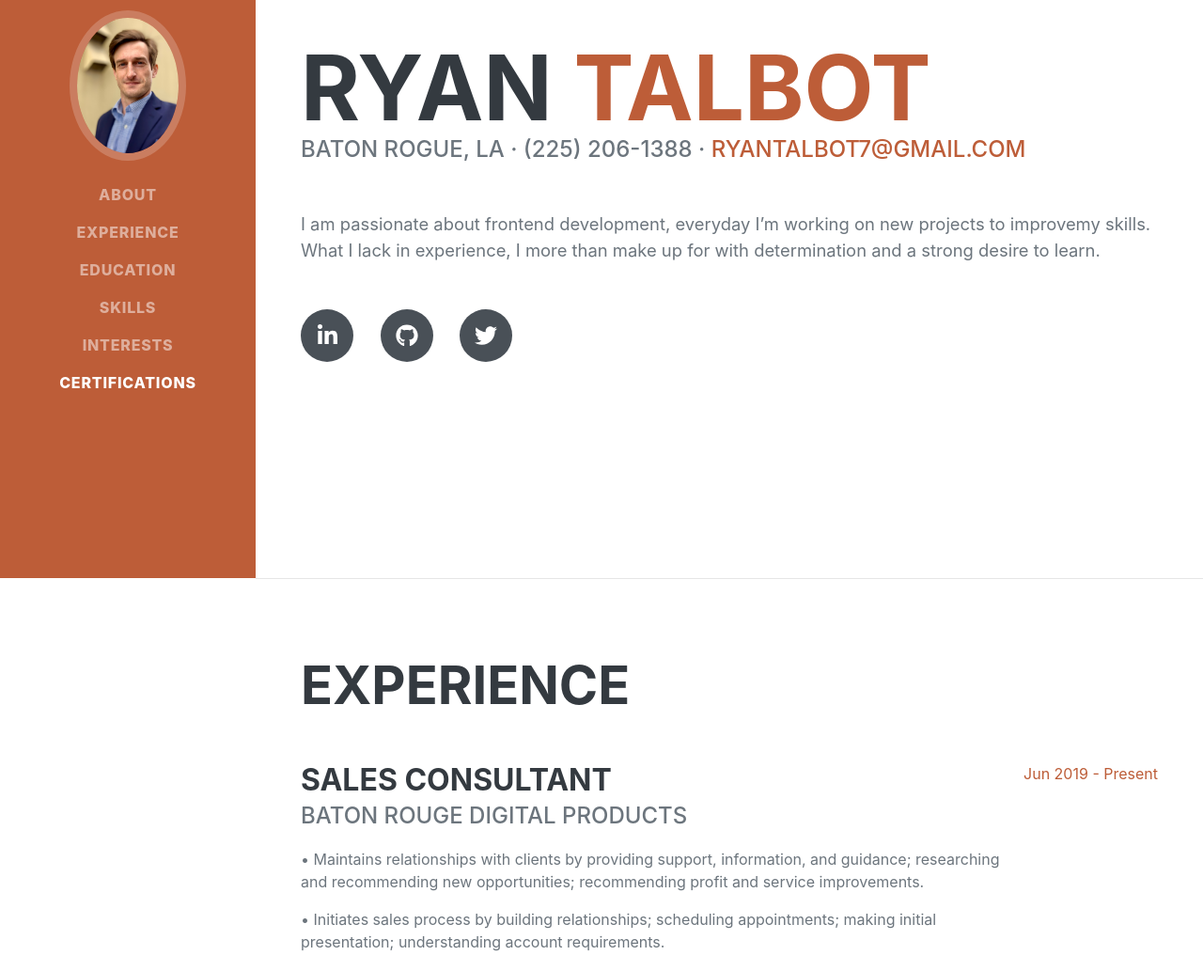
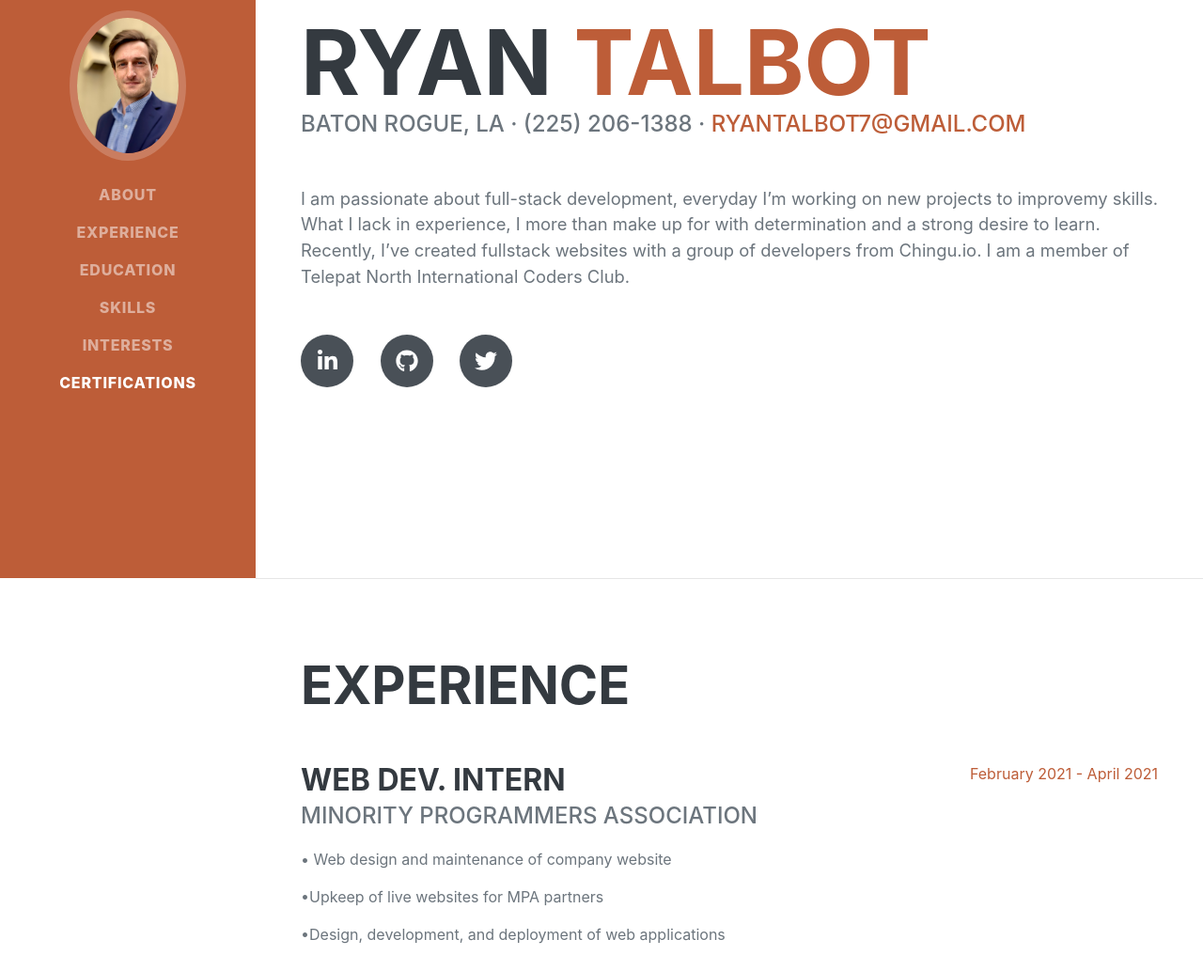
Before and after one commit to RyanJTalbot/ryanjt-dev, a plain HTML site: page resume/index.html in a window 1280 px wide. Shown: the part 185-1218 px from the top of the page at 94% size. Drawn offline with nearby package versions, Linux system fonts and the light colour scheme; a web font is replaced by a local one.

Commit message:
Update resume

```diff
--- a/resume/index.html
+++ b/resume/index.html
@@ -47,7 +47,7 @@
                         Baton Rogue, la · (225) 206-1388 ·
                         <a href="mailto:name@email.com">ryantalbot7@gmail.com</a>
                     </div>
-                    <p class="lead mb-5">I am passionate about frontend development, everyday I’m working on new projects to improvemy skills. What I lack in experience, I more than make up for with determination and a strong desire to learn.</p>
+                    <p class="lead mb-5">I am passionate about full-stack development, everyday I’m working on new projects to improvemy skills. What I lack in experience, I more than make up for with determination and a strong desire to learn. Recently, I’ve created fullstack websites with a group of developers from Chingu.io. I am a member of Telepat North International Coders Club. </p>
                     <div class="social-icons">
                         <a class="social-icon" href="https://www.linkedin.com/in/ryanjtalbot/" target="_blank"><i class="fab fa-linkedin-in"></i></a>
                         <a class="social-icon" href="https://github.com/RyanJTalbot" target="_blank"><i class="fab fa-github"></i></a>
@@ -60,6 +60,16 @@
             <section class="resume-section" id="experience">
                 <div class="resume-section-content">
                     <h2 class="mb-5">Experience</h2>
+                    <div class="d-flex flex-column flex-md-row justify-content-between mb-5">
+                        <div class="flex-grow-1">
+                            <h3 class="mb-0">Web Dev. Intern</h3>
+                            <div class="subheading mb-3">Minority Programmers Association</div>
+                            <p>• Web design and maintenance of company website</p>
+                            <p>•Upkeep of live websites for MPA partners</p>
+                            <p>•Design, development, and deployment of web applications</p>
+                        </div>
+                        <div class="flex-shrink-0"><span class="text-primary">February 2021 - April 2021</span></div>
+                    </div>
                     <div class="d-flex flex-column flex-md-row justify-content-between mb-5">
                         <div class="flex-grow-1">
                             <h3 class="mb-0">Sales Consultant</h3>
```
